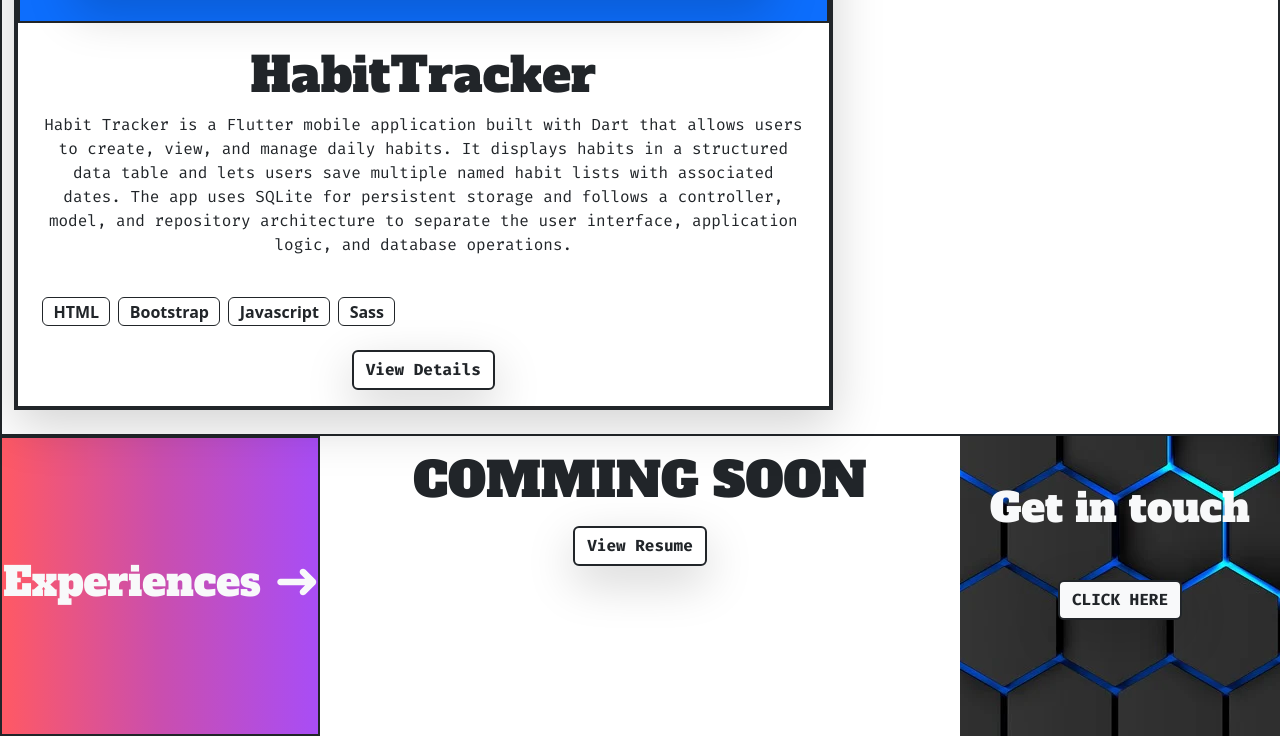
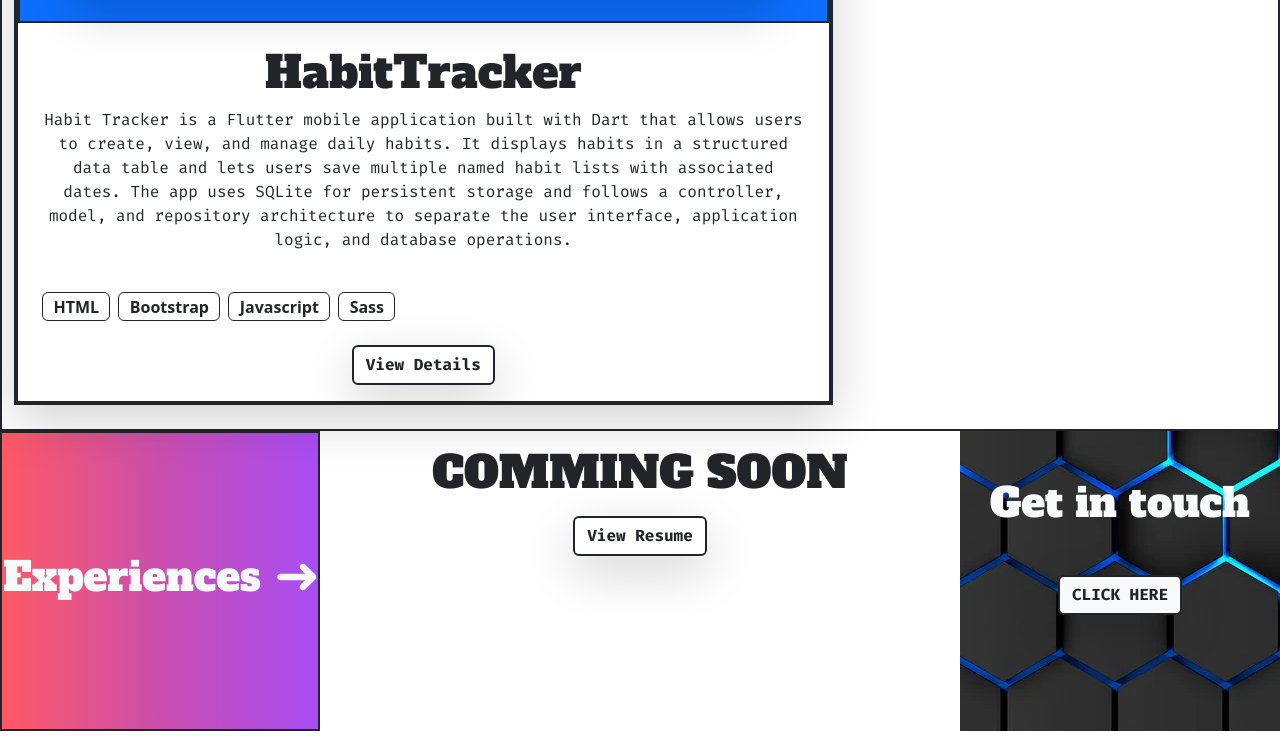
Before and after one commit to insanerod1/Personal-Portfolio, a website: page index.html in a window 1280 px wide. Shown: the part 1315-2051 px from the top of the page. Drawn offline with nearby package versions, Linux system fonts and the light colour scheme.

Commit message:
screen fix done this time

```diff
--- a/scss/style.scss
+++ b/scss/style.scss
@@ -85,13 +85,13 @@ $gradient-purple: #a84df6;
 
 @media (min-width: 768px) {
   .title-text {
-    font-size: 1.5rem; // tablets and larger
+    font-size: 2rem; // tablets and larger
   }
 }
 
 @media (min-width: 1200px) {
   .title-text {
-    font-size: 3rem; // extra-large screens
+    font-size: 2.75rem; // extra-large screens
   }
 }
 
```
Also changed, not shown: css/style.css.
